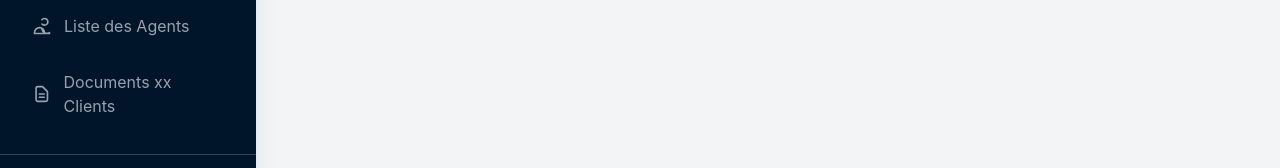
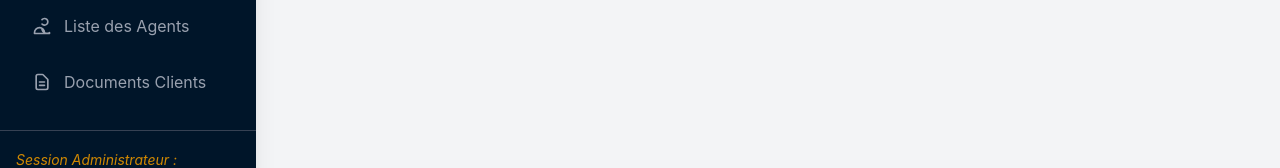
Before and after one commit to alainkatayi/First-Bank-e-Account, an Angular app: page /admin/layout in a window 1280 px wide. Shown: the part 183-351 px from the top of the page. Built offline with nearby package versions, Linux system fonts and the light colour scheme; no server answers.

Commit message:
update(sidebar): ajout du lien vers la liste des utilisateurs

```diff
--- a/src/app/components/sidebar/sidebar.component.html
+++ b/src/app/components/sidebar/sidebar.component.html
@@ -18,7 +18,7 @@
       <span>Toutes les Demandes </span>
     </a>
 
-    <a href="#"
+    <a href="admin/user"
       class="flex items-center space-x-3 px-4 py-3 text-gray-400 hover:bg-gray-800 hover:text-white rounded-lg transition-all group">
       <svg xmlns="http://www.w3.org/2000/svg" class="h-5 w-5 group-hover:text-yellow-600" fill="none"
         viewBox="0 0 24 24" stroke="currentColor">
@@ -35,7 +35,7 @@
         <path stroke-linecap="round" stroke-linejoin="round" stroke-width="2"
           d="M9 12h6m-6 4h6m2 5H7a2 2 0 01-2-2V5a2 2 0 012-2h5.586a1 1 0 01.707.293l5.414 5.414a1 1 0 01.293.707V19a2 2 0 01-2 2z" />
       </svg>
-      <span>Documents xx Clients</span>
+      <span>Documents Clients</span>
     </a>
   </nav>
 
```
